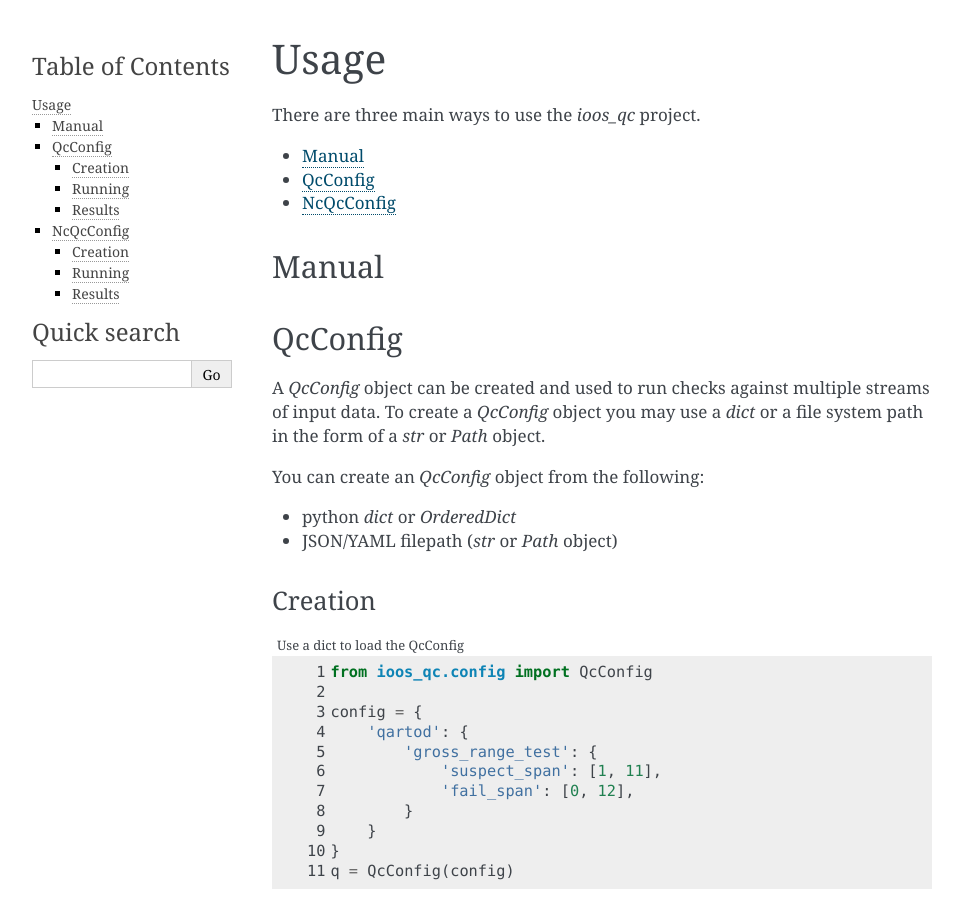
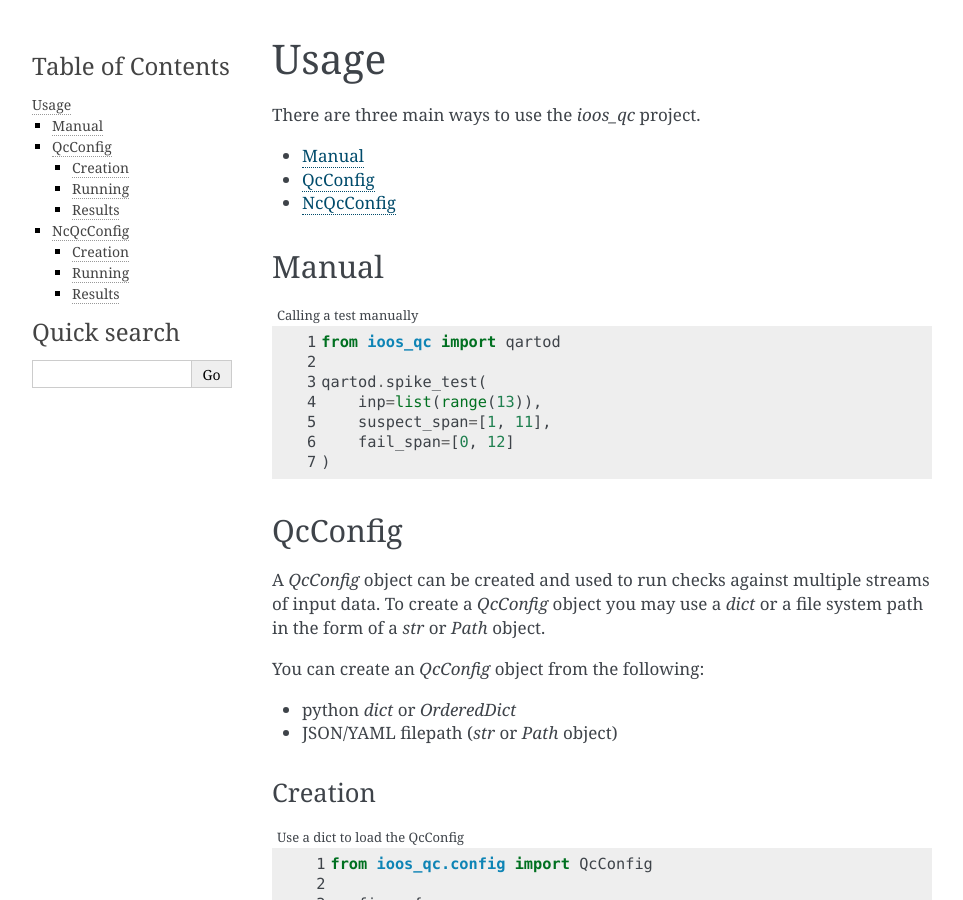
Before and after one commit to ioos/ioos_qc, a Sphinx documentation site: the page built from docs/source/usage.rst, in a window 1280 px wide and 900 px high. Shown: the whole window, without its empty margins (148-1111 px from the left). Built offline with Sphinx 7.4.7, drawn with Linux system fonts in a browser that asks for light colours.

```diff
--- a/docs/source/conf.py
+++ b/docs/source/conf.py
@@ -152,7 +152,7 @@ html_theme = 'alabaster'
 # documentation.
 #
 html_theme_options = {
-    'description': 'IOOS Quality Control tests implemented in Python',
+    'description': 'IOOS QARTOD and other Quality Control tests implemented in Python',
     'github_user': 'ioos',
     'github_repo': 'ioos_qc',
     'github_button': 'true',
--- a/docs/source/index.rst
+++ b/docs/source/index.rst
@@ -1,5 +1,5 @@
-Welcome to the IOOS QC documentation!
-=====================================
+IOOS QC: QARTOD and other Quality Control tests implemented in Python
+=====================================================================
 
 .. image:: https://travis-ci.org/ioos/ioos_qc.svg?branch=master
    :target: https://travis-ci.org/ioos/ioos_qc
--- a/docs/source/usage.rst
+++ b/docs/source/usage.rst
@@ -11,6 +11,17 @@ There are three main ways to use the `ioos_qc` project.
 Manual
 ------
 
+.. code-block:: python
+    :linenos:
+    :caption: Calling a test manually
+
+    from ioos_qc import qartod
+
+    qartod.spike_test(
+        inp=list(range(13)),
+        suspect_span=[1, 11],
+        fail_span=[0, 12]
+    )
 
 
 QcConfig
```
Also changed, not shown: other parts of docs/source/index.rst (+1 -0 lines), docs/source/installation.rst (+6 -2 lines), docs/source/releases.rst (added, +75 -0 lines).
